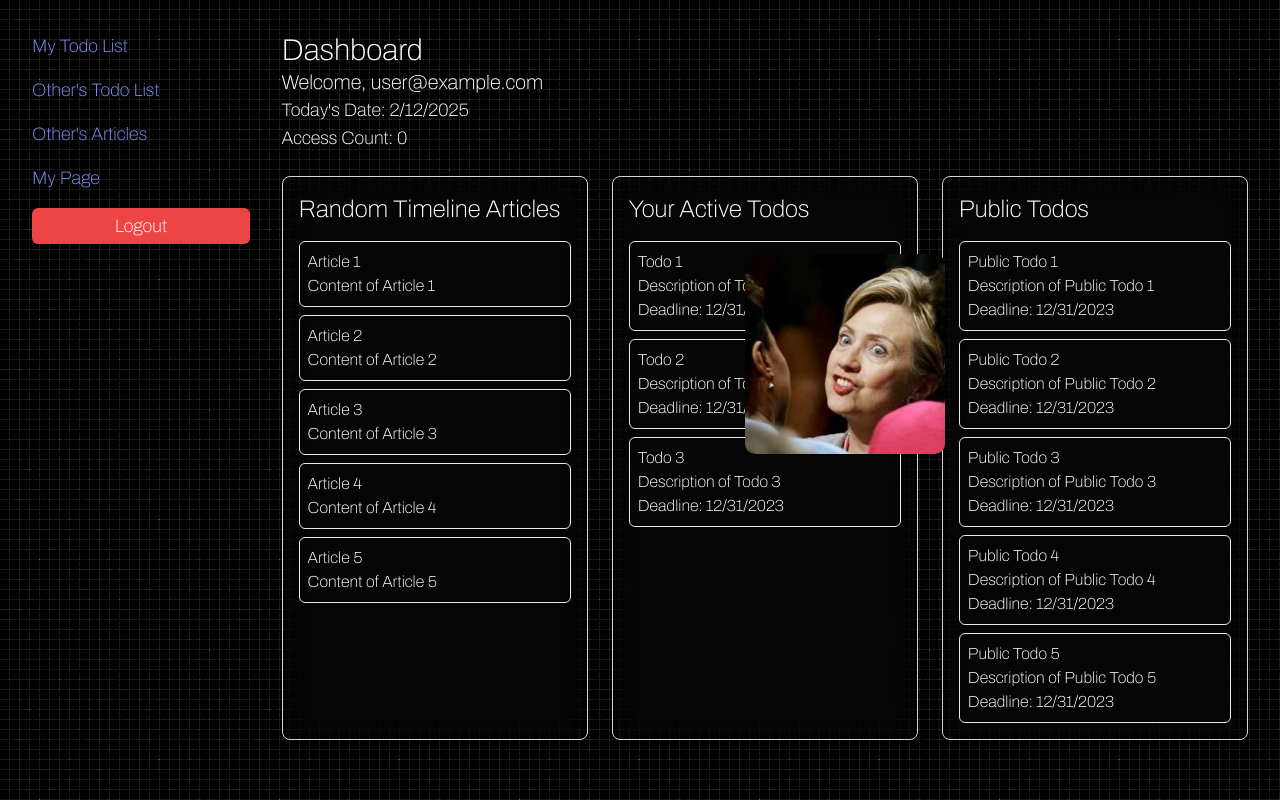
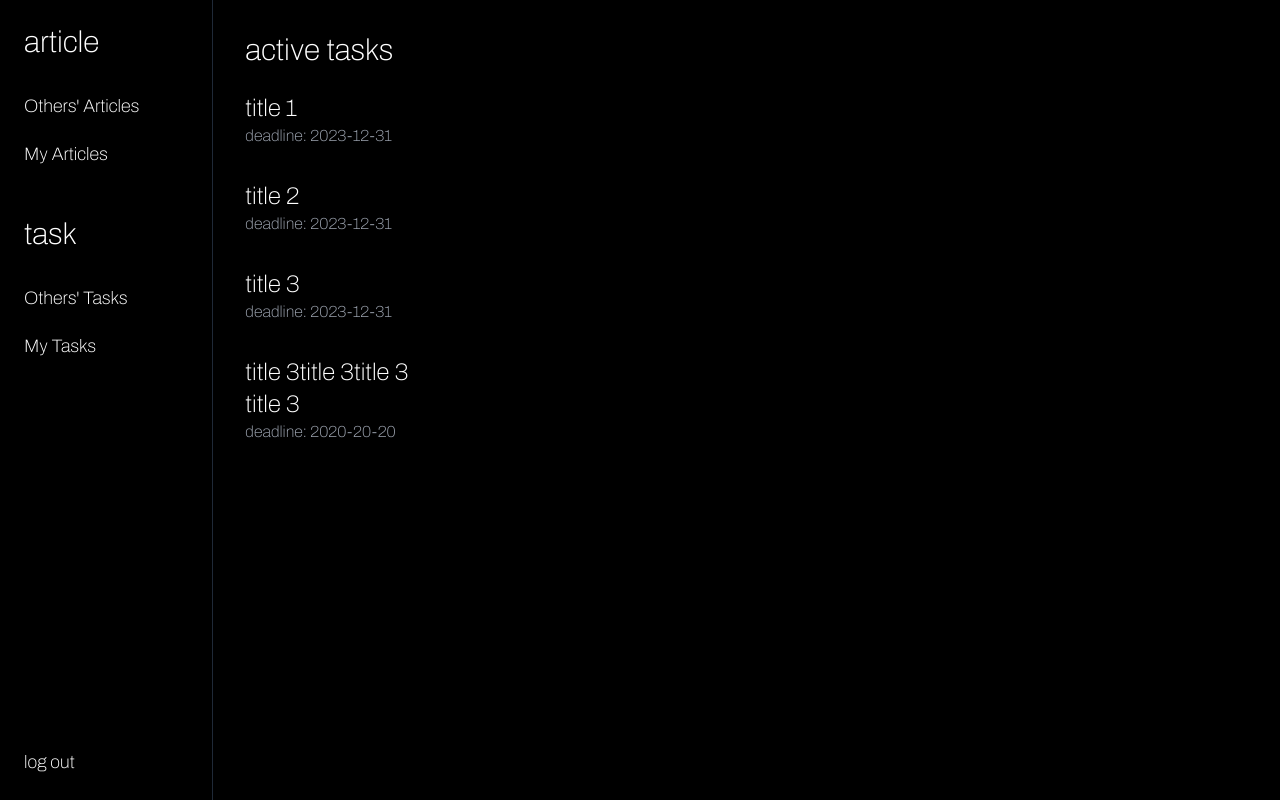
Before and after one commit to shimauma0312/TaNaRi-Chan, a Next.js app in the folder src/: page /dashboard in a window 1280 px wide. Built offline with nearby package versions, Linux system fonts and the light colour scheme; no server answers; the database is empty; sample sign-in values are in the browser's storage.

Commit message:
style: update dashboard layout

```diff
--- a/src/app/dashboard/page.tsx
+++ b/src/app/dashboard/page.tsx
@@ -2,7 +2,6 @@
 
 import { auth } from "@/app/firebaseConfig"
 import MinLoader from "@/components/MinLoader"
-import ShakeImage from "@/components/ShakeImage"
 import { useAccess } from "@/hooks/useDashboardAccess"
 import { onAuthStateChanged, signOut, User } from "firebase/auth"
 import Link from "next/link"
@@ -75,6 +74,7 @@ const DashboardPage = () => {
   const [user, setUser] = useState<User | null>(null)
   const router = useRouter()
   const accessCount = useAccess()
+  const [activeSection, setActiveSection] = useState<string>("todo") // 新たに追加：アクティブなセクションを管理
 
   useEffect(() => {
     const unsubscribe = onAuthStateChanged(auth, (user) => {
@@ -98,102 +98,73 @@ const DashboardPage = () => {
   }
 
   return (
-    <div className="min-h-screen text-white p-4 flex">
-      <div className="w-1/5 p-4">
-        <nav className="space-y-4">
+    <div className="min-h-screen bg-black text-white flex">
+      <div className="w-1/6 border-r border-gray-800 p-6 flex flex-col">
+        <div className="mb-12">
+          <h2 className="text-3xl font-bold mb-8">article</h2>
+          <nav className="space-y-5">
+            <Link
+              href="/dashboard/articles"
+              className="block text-lg hover:text-gray-400"
+            >
+              Others&apos; Articles
+            </Link>
+            <Link
+              href="/dashboard/myArticles"
+              className="block text-lg hover:text-gray-400"
+            >
+              My Articles
+            </Link>
+          </nav>
+        </div>
+
+        <div className="mb-12">
+          <h2 className="text-3xl font-bold mb-8">task</h2>
+          <nav className="space-y-5">
             <Link
               href="/dashboard/todoList"
-            className="block text-lg text-indigo-400 hover:text-indigo-300"
+              className="block text-lg hover:text-gray-400"
             >
-            My Todo List
+              Others&apos; Tasks
             </Link>
             <Link
-            href="/dashboard/otherTodos"
-            className="block text-lg text-indigo-400 hover:text-indigo-300"
+              href="/dashboard/todoList"
+              className="block text-lg hover:text-gray-400"
             >
-            Other's Todo List
+              My Tasks
             </Link>
-          <Link
-            href="/dashboard/articles"
-            className="block text-lg text-indigo-400 hover:text-indigo-300"
-          >
-            Other's Articles
-          </Link>
-          <Link
-            href="/dashboard/myPage"
-            className="block text-lg text-indigo-400 hover:text-indigo-300"
-          >
-            My Page
-          </Link>
+          </nav>
+        </div>
+
+        <div className="mt-auto">
           <button
-            className="block w-full bg-red-500 text-lg text-white py-1 px-3 rounded-md shadow-sm hover:bg-red-600 focus:outline-none focus:ring-2 focus:ring-offset-2 focus:ring-red-500"
+            className="block w-full text-lg text-left hover:text-gray-400"
             onClick={handleLogout}
           >
-            Logout
+            log out
           </button>
-        </nav>
         </div>
-      <div className="w-4/5 p-4 relative">
-        <div className="container mx-auto">
-          <div className="mb-6">
-            <h1 className="text-3xl font-bold">Dashboard</h1>
-            <p className="text-xl">Welcome, {user.email}</p>
-            <p className="text-lg">
-              Today's Date: {new Date().toLocaleDateString()}
-            </p>
-            <p className="text-lg">Access Count: {accessCount}</p>
       </div>
 
-          <ShakeImage />
+      <div className="flex-1 p-8">
+        <h2 className="text-3xl font-bold mb-6">active tasks</h2>
 
-          <div className="grid grid-cols-1 md:grid-cols-2 lg:grid-cols-3 gap-6">
-            <div className="bg-transparent p-4 rounded-lg shadow-md backdrop-filter backdrop-blur-lg bg-opacity-30 border border-gray-300">
-              <h2 className="text-2xl font-bold mb-4">
-                Random Timeline Articles
-              </h2>
-              <ul className="space-y-2">
-                {mockData.timelineArticles.map((article) => (
-                  <li key={article.id} className="p-2 border rounded-md">
-                    <Link href="" className="block hover:underline">
-                      <h3 className="font-bold">{article.title}</h3>
-                      <p>{article.content}</p>
-                    </Link>
-                  </li>
+        <div className="space-y-8">
+          {mockData.activeTodos.map((todo) => (
+            <div key={todo.id} className="block">
+              <h3 className="text-2xl font-bold">title {todo.id}</h3>
+              <p className="text-gray-400">deadline: {new Date(todo.deadline).toLocaleDateString('ja-JP', {
+                year: 'numeric',
+                month: '2-digit',
+                day: '2-digit'
+              }).replace(/\//g, '-')}</p>
+            </div>
           ))}
-              </ul>
-            </div>
-            <div className="bg-transparent p-4 rounded-lg shadow-md backdrop-filter backdrop-blur-lg bg-opacity-30 border border-gray-300">
-              <h2 className="text-2xl font-bold mb-4">Your Active Todos</h2>
-              <ul className="space-y-2">
-                {mockData.activeTodos.map((todo) => (
-                  <li key={todo.id} className="p-2 border rounded-md">
-                    <Link href="" className="block hover:underline">
-                      <h3 className="font-bold">{todo.title}</h3>
-                      <p>{todo.description}</p>
-                      <p>
-                        Deadline: {new Date(todo.deadline).toLocaleDateString()}
-                      </p>
-                    </Link>
-                  </li>
-                ))}
-              </ul>
-            </div>
-            <div className="bg-transparent p-4 rounded-lg shadow-md backdrop-filter backdrop-blur-lg bg-opacity-30 border border-gray-300">
-              <h2 className="text-2xl font-bold mb-4">Public Todos</h2>
-              <ul className="space-y-2">
-                {mockData.publicTodos.map((todo) => (
-                  <li key={todo.id} className="p-2 border rounded-md">
-                    <Link href="" className="block hover:underline">
-                      <h3 className="font-bold">{todo.title}</h3>
-                      <p>{todo.description}</p>
-                      <p>
-                        Deadline: {new Date(todo.deadline).toLocaleDateString()}
-                      </p>
-                    </Link>
-                  </li>
-                ))}
-              </ul>
-            </div>
+
+          <div className="block">
+            <h3 className="text-2xl font-bold">title 3title 3title 3</h3>
+            <h3 className="text-2xl font-bold">title 3</h3>
+            <p className="text-gray-400">deadline: 2020-20-20</p>
           </div>
         </div>
       </div>
--- a/src/app/globals.css
+++ b/src/app/globals.css
@@ -3,21 +3,24 @@
 @tailwind utilities;
 
 :root {
-  --background: #ffffff;
+  --background: #000000;
   --foreground: #ffffff;
+  --accent: #4f46e5;
+  --gray-dark: #1a1a1a;
+  --gray-light: #2a2a2a;
 }
 
-@media (prefers-color-scheme: dark) {
+@media (prefers-color-scheme: light) {
   :root {
-    --background: #0a0a0a;
-    --foreground: #ededed;
+    --background: #000000;
+    --foreground: #ffffff;
   }
 }
 
 body {
   color: var(--foreground);
   background: var(--background);
-  font-family: Arial, Helvetica, sans-serif;
+  font-family: 'GeistVF', Arial, sans-serif;
 }
 
 @layer utilities {
@@ -25,3 +28,26 @@ body {
     text-wrap: balance;
   }
 }
+
+/* カスタムスタイル */
+.hover-fade {
+  transition: opacity 0.2s ease;
+}
+
+.hover-fade:hover {
+  opacity: 0.7;
+}
+
+/* スクロールバーカスタマイズ */
+::-webkit-scrollbar {
+  width: 6px;
+}
+
+::-webkit-scrollbar-track {
+  background: var(--gray-dark);
+}
+
+::-webkit-scrollbar-thumb {
+  background: var(--gray-light);
+  border-radius: 3px;
+}
```
Lines whose indentation alone changed are shown as unchanged.
